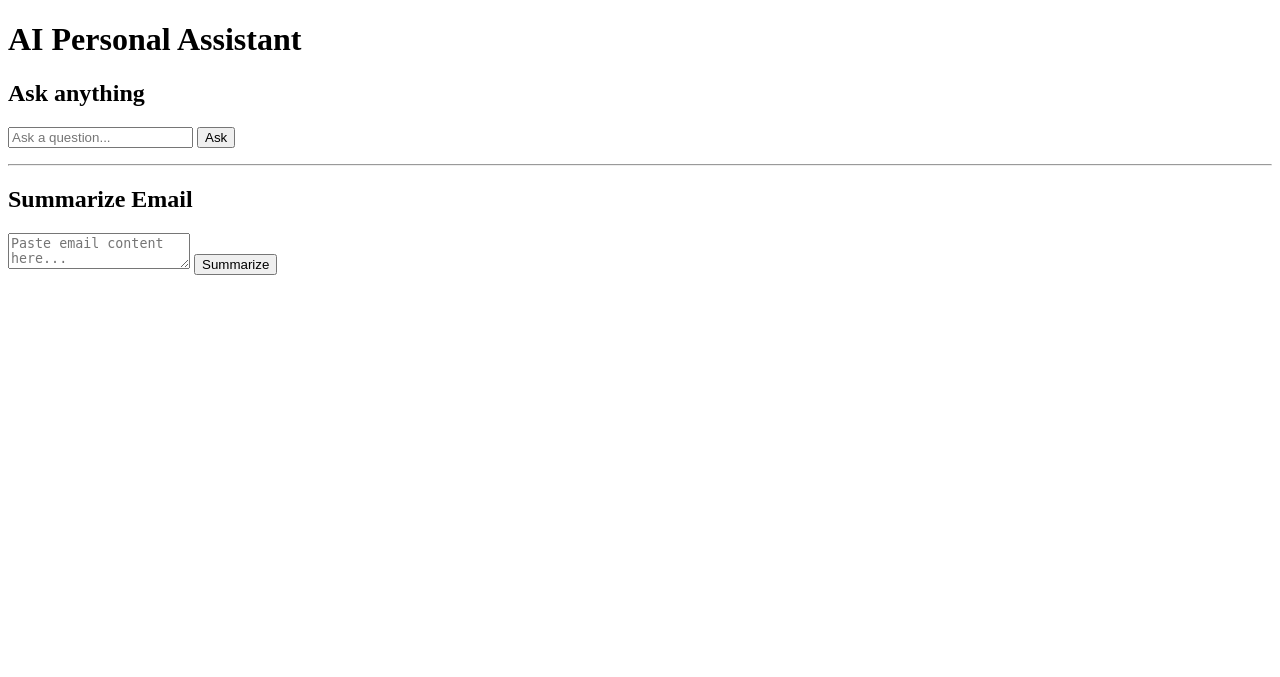
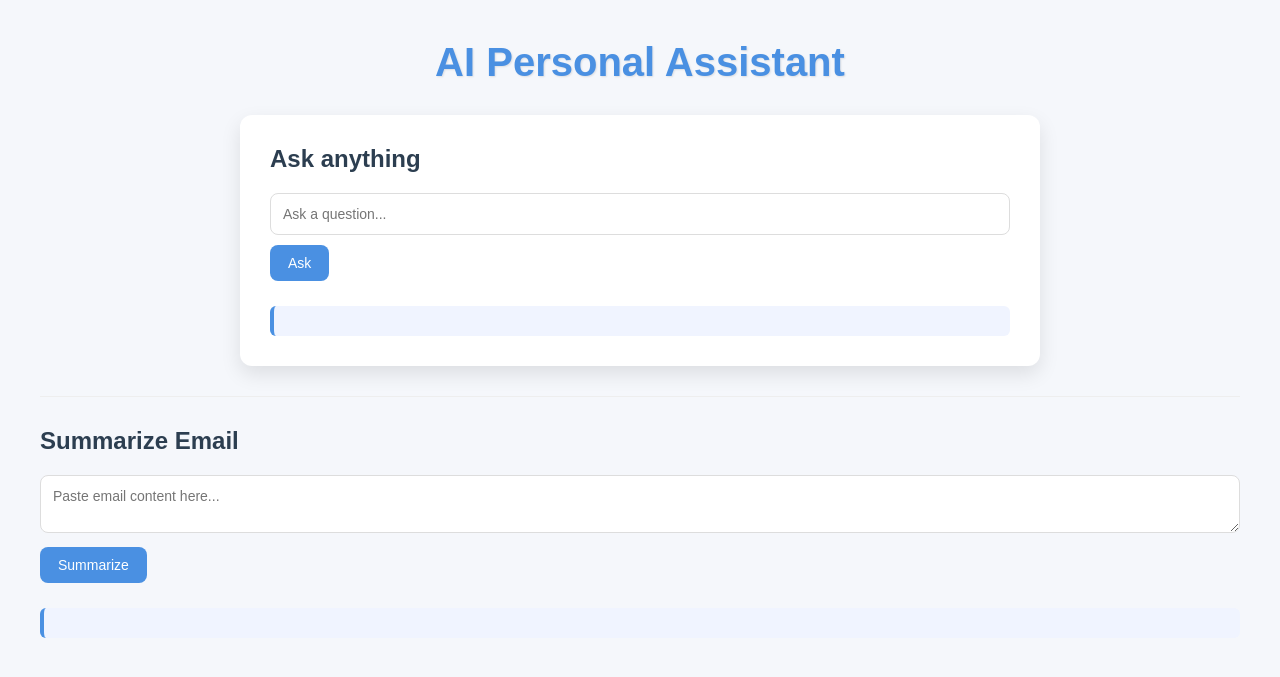
Before and after one commit to AH-Riad/AI_Assistant_withFlask, a Flask app: page / in a window 1280 px wide. Shown: the top 677 px of the page. Run offline with Flask 3, Linux system fonts and the light colour scheme.

Commit message:
Style added

```diff
--- /dev/null
+++ b/static/style.css
@@ -0,0 +1,99 @@
+/* Reset */
+* {
+  margin: 0;
+  padding: 0;
+  box-sizing: border-box;
+  font-family: Arial, Helvetica, sans-serif;
+}
+
+/* Body */
+body {
+  background: #f5f7fb;
+  color: #333;
+  padding: 40px;
+}
+
+/* Container */
+.container {
+  max-width: 800px;
+  margin: auto;
+  background: white;
+  padding: 30px;
+  border-radius: 12px;
+  box-shadow: 0 8px 20px rgba(0, 0, 0, 0.1);
+}
+
+/* Main heading at top, centered */
+.main-heading {
+  text-align: center;
+  font-size: 2.5rem;
+  color: #4a90e2;
+  margin-bottom: 30px;
+  font-weight: bold;
+  text-shadow: 1px 1px 2px rgba(0, 0, 0, 0.1);
+}
+
+/* Headings */
+h2 {
+  margin-bottom: 10px;
+  color: #2c3e50;
+}
+
+/* Forms */
+form {
+  margin-bottom: 25px;
+}
+
+/* Inputs */
+input[type="text"],
+textarea {
+  width: 100%;
+  padding: 12px;
+  margin: 10px 0;
+  border: 1px solid #ddd;
+  border-radius: 8px;
+  font-size: 14px;
+  transition: 0.2s;
+}
+
+/* Input focus */
+input:focus,
+textarea:focus {
+  border-color: #4a90e2;
+  outline: none;
+}
+
+/* Button */
+button {
+  background: #4a90e2;
+  color: white;
+  border: none;
+  padding: 10px 18px;
+  border-radius: 8px;
+  cursor: pointer;
+  font-size: 14px;
+  transition: 0.3s;
+}
+
+/* Button hover */
+button:hover {
+  background: #357abd;
+}
+
+/* Output text */
+#answer,
+#summary {
+  margin-top: 10px;
+  padding: 12px;
+  background: #f0f4ff;
+  border-left: 4px solid #4a90e2;
+  border-radius: 6px;
+  min-height: 30px;
+}
+
+/* Divider */
+hr {
+  margin: 30px 0;
+  border: none;
+  border-top: 1px solid #eee;
+}
--- a/templates/index.html
+++ b/templates/index.html
@@ -4,6 +4,10 @@
     <meta charset="UTF-8" />
     <meta name="viewport" content="width=device-width, initial-scale=1.0" />
     <title>AI Personal Assistant</title>
+    <link
+      rel="stylesheet"
+      href="{{ url_for('static', filename='style.css') }}"
+    />
   </head>
   <body>
     <h1 class="main-heading">AI Personal Assistant</h1>
@@ -27,8 +31,10 @@
     <h2>Summarize Email</h2>
     <form id="emailForm">
       <textarea
+        type="text"
         name="email-text"
         placeholder="Paste email content here..."
+        required
       ></textarea>
       <button type="submit">Summarize</button>
     </form>
```
